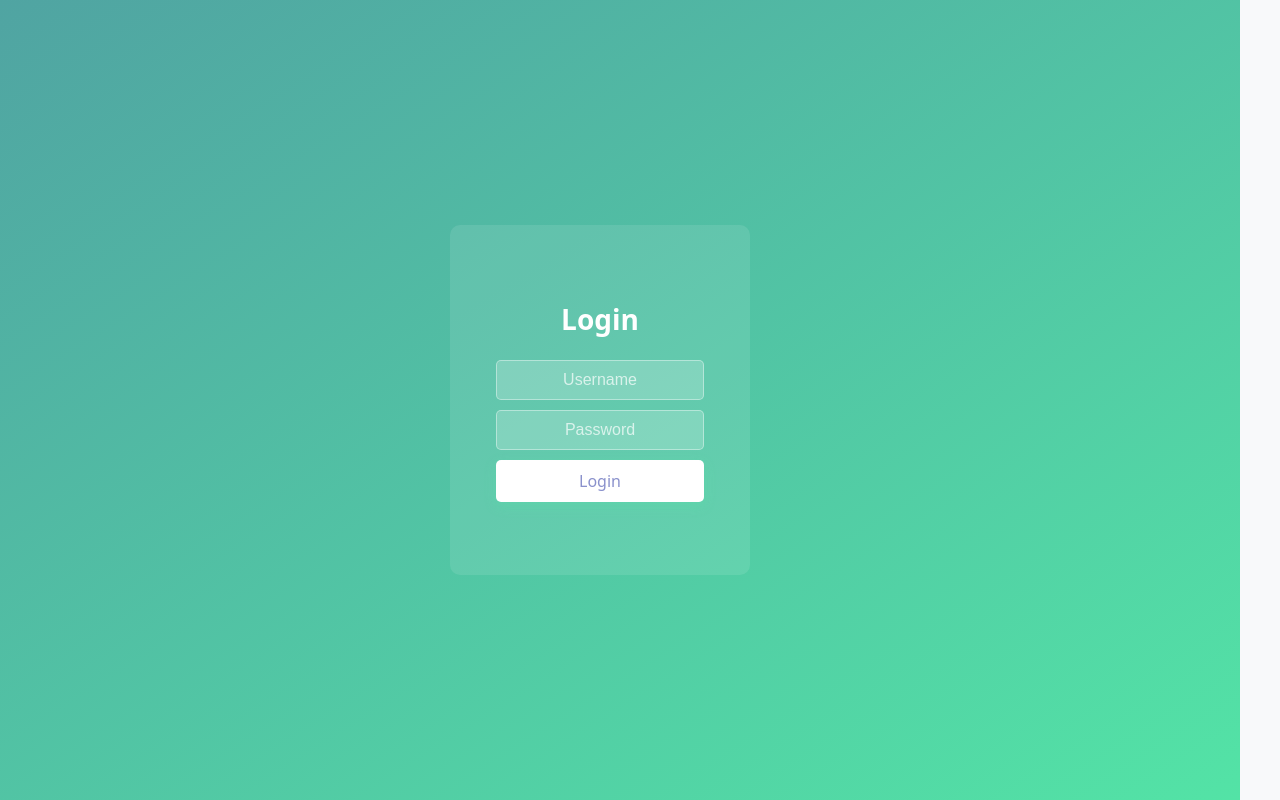
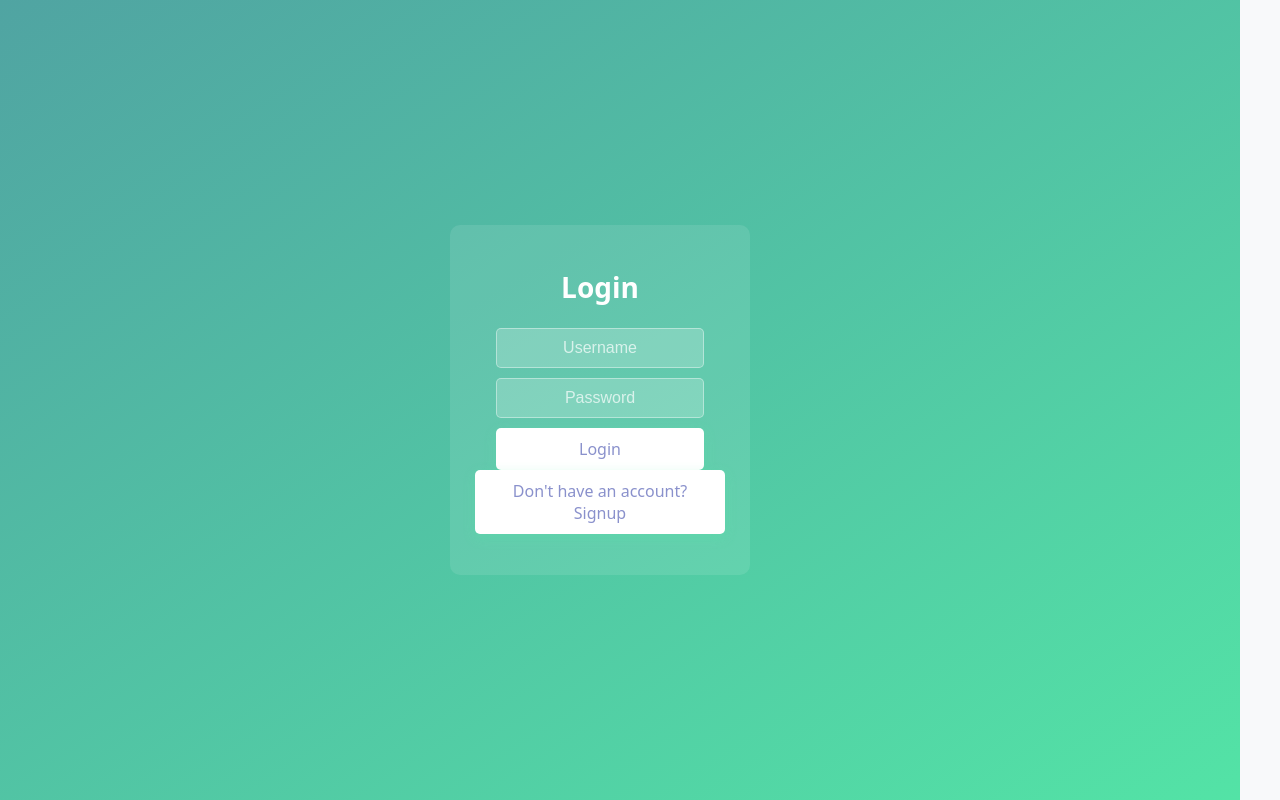
Before and after one commit to Project-sem-7/frontend-hr-and-login-, a React (Vite) app in the folder frontend/: page /login in a window 1280 px wide. Built offline with nearby package versions, Linux system fonts and the light colour scheme.

Commit message:
some improvement in login screen

```diff
--- a/frontend/src/assets/CodePenDemo.module.css
+++ b/frontend/src/assets/CodePenDemo.module.css
@@ -344,6 +344,26 @@ body {
     background: rgb(245, 247, 249);
 }
 
+/* Signup Button (secondary style) */
+.signupButton {
+    padding: 10px 15px;
+    border: 1px solid rgba(255, 255, 255, 0.4);
+    border-radius: 5px;
+    font-size: 16px;
+    width: 100%;
+    max-width: 250px;
+    cursor: pointer;
+    background: rgba(255, 255, 255, 0.2);
+    color: white;
+    transition: 0.25s;
+    margin-top: 10px;
+}
+
+.signupButton:hover {
+    background: rgba(255, 255, 255, 0.3);
+    border-color: rgba(255, 255, 255, 0.6);
+}
+
 /* Errors */
 .error {
     color: #ff4757;
--- a/frontend/src/components/CodePenDemo.jsx
+++ b/frontend/src/components/CodePenDemo.jsx
@@ -1,6 +1,7 @@
 import React, { useState } from 'react';
 import { useNavigate } from 'react-router-dom';
 import styles from '../assets/CodePenDemo.module.css'; // CSS module
+import Signup from './signup'; // Keep this if you'll use it elsewhere, but not needed for navigation approach
 
 const Login = () => {
     const [username, setUsername] = useState('');
@@ -46,6 +47,11 @@ const Login = () => {
         }
     };
 
+    const handleSignupClick = (e) => {
+        e.preventDefault(); // Prevent form submission
+        navigate('/signup'); // Navigate to signup route (ensure you have a route for this in your App.js)
+    };
+
     return (
         <div
             className={`${styles.loginWrapper} ${formSuccess ? styles['form-success'] : ''
@@ -56,10 +62,7 @@ const Login = () => {
                     {/* Front: Login Form */}
                     <div className={styles.cardFace}>
                         <h2>Login</h2>
-                        <form
-                            onSubmit={handleSubmit}
-                            className={`${styles.form} ${formSuccess ? styles.fadeOut : ''}`}
-                        >
+                        <form onSubmit={handleSubmit} className={`${styles.form} ${formSuccess ? styles.fadeOut : ''}`}>
                             <input
                                 type="text"
                                 placeholder="Username"
@@ -77,6 +80,14 @@ const Login = () => {
                             {error && <p className={styles.error}>{error}</p>}
                             <button type="submit">Login</button>
                         </form>
+                        {/* Signup button outside the form to avoid submission issues */}
+                        <button
+                            type="button"
+                            onClick={handleSignupClick}
+                            className={styles.signupButton} // Add a CSS class for styling if needed
+                        >
+                            Don't have an account? Signup
+                        </button>
                     </div>
 
                     {/* Back: Success */}
```
